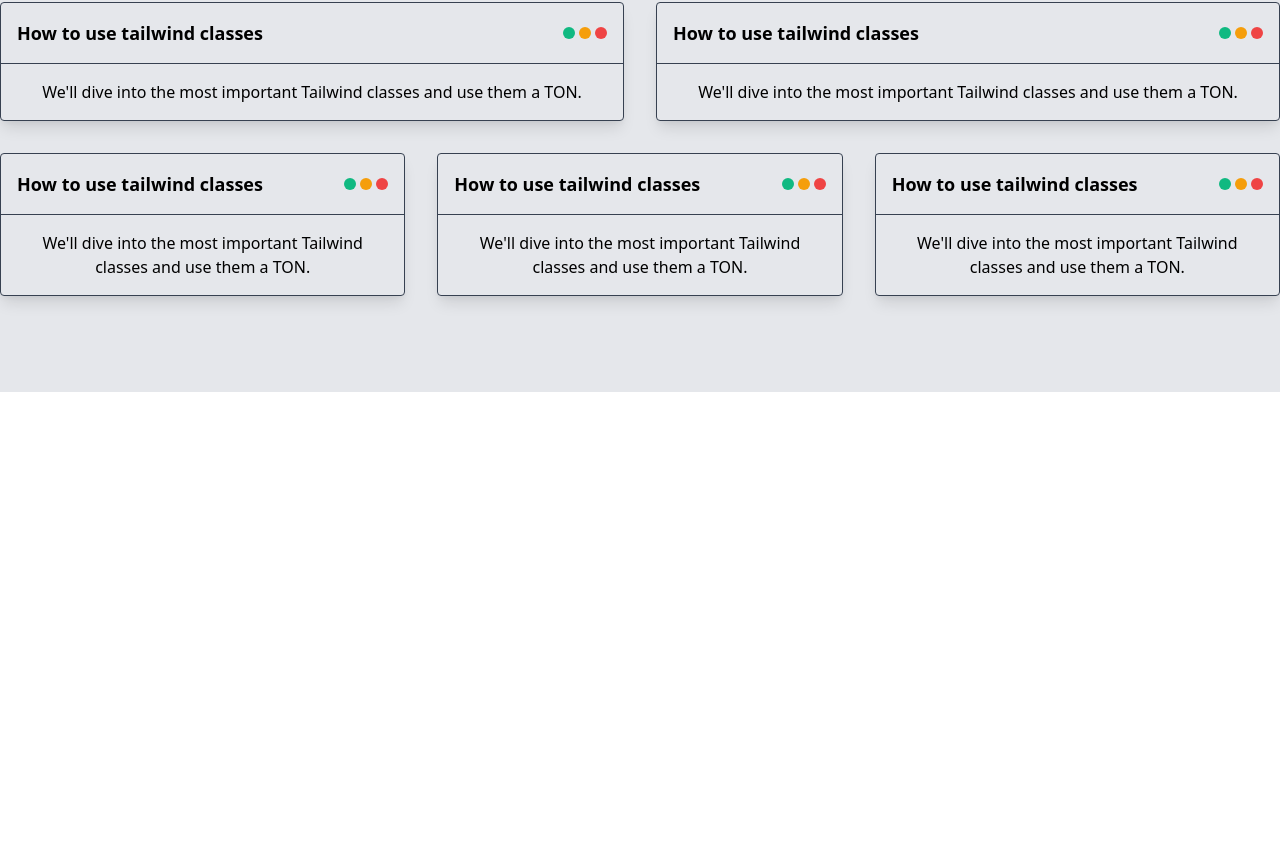
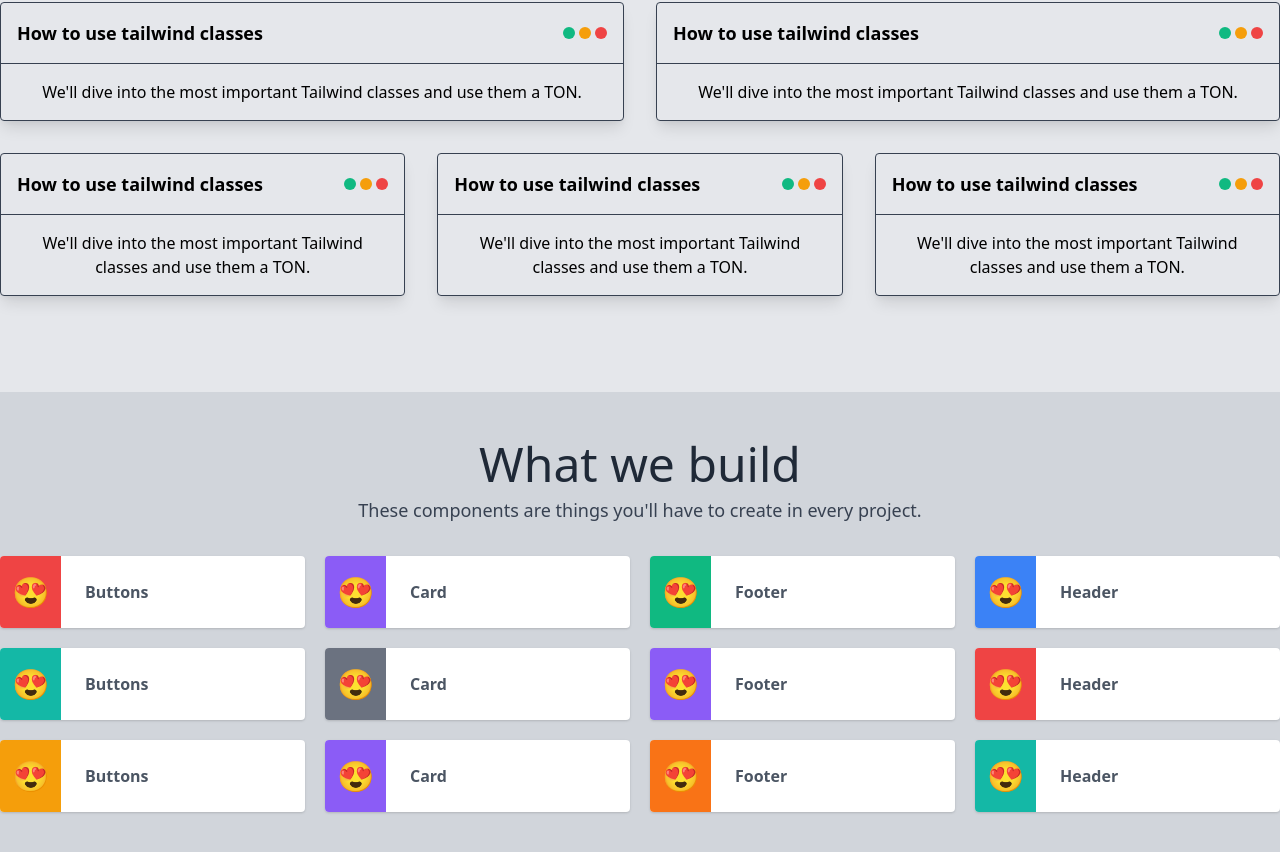
Before and after one commit to jiribeck/learning-better_dev_course, a React (Create React App) app: page /courseSite in a window 1280 px wide. Shown: the part 3069-3921 px from the top of the page. Before the commit the page ends 3461 px from the top, so only its background shows below. Built offline with nearby package versions, Linux system fonts and the light colour scheme.

Commit message:
build done!

```diff
--- /dev/null
+++ b/src/coursesite/components/build.js
@@ -0,0 +1,94 @@
+import React from 'react';
+
+export default function Build() {
+  return (
+    <div className="about">
+      <div className="pt-6 pb-24 bg-gray-300 lg:text-center lg:pt-12">
+        <div className="container px-6 mx-auto lg:px-0">
+          <div className="mb-8 space-y-2 text-center text-gray-800">
+            <h2 className="text-5xl">What we build</h2>
+            <p className="text-lg text-gray-700">
+              These components are things you'll have to create in every
+              project.
+            </p>
+          </div>
+
+          <div className="grid grid-cols-1 gap-5 lg:grid-cols-3 xl:grid-cols-4 md:grid-cols-2">
+            <div className="flex bg-white rounded shadow">
+              <div className="flex items-center justify-center w-1/5 p-4 text-3xl bg-red-500 rounded-l">
+                😍
+              </div>
+              <div className="p-6 font-semibold text-gray-600">Buttons</div>
+            </div>
+            <div className="flex bg-white rounded shadow">
+              <div className="flex items-center justify-center w-1/5 p-4 text-3xl bg-purple-500 rounded-l">
+                😍
+              </div>
+              <div className="p-6 font-semibold text-gray-600">Card</div>
+            </div>
+            <div className="flex bg-white rounded shadow">
+              <div className="flex items-center justify-center w-1/5 p-4 text-3xl bg-green-500 rounded-l">
+                😍
+              </div>
+              <div className="p-6 font-semibold text-gray-600">Footer</div>
+            </div>
+            <div className="flex bg-white rounded shadow">
+              <div className="flex items-center justify-center w-1/5 text-3xl bg-blue-500 rounded-l">
+                😍
+              </div>
+              <div className="p-6 font-semibold text-gray-600">Header</div>
+            </div>
+            <div className="flex bg-white rounded shadow">
+              <div className="flex items-center justify-center w-1/5 p-4 text-3xl bg-teal-500 rounded-l">
+                😍
+              </div>
+              <div className="p-6 font-semibold text-gray-600">Buttons</div>
+            </div>
+            <div className="flex bg-white rounded shadow">
+              <div className="flex items-center justify-center w-1/5 p-4 text-3xl bg-gray-500 rounded-l">
+                😍
+              </div>
+              <div className="p-6 font-semibold text-gray-600">Card</div>
+            </div>
+            <div className="flex bg-white rounded shadow">
+              <div className="flex items-center justify-center w-1/5 p-4 text-3xl bg-purple-500 rounded-l">
+                😍
+              </div>
+              <div className="p-6 font-semibold text-gray-600">Footer</div>
+            </div>
+            <div className="flex bg-white rounded shadow">
+              <div className="flex items-center justify-center w-1/5 text-3xl bg-red-500 rounded-l">
+                😍
+              </div>
+              <div className="p-6 font-semibold text-gray-600">Header</div>
+            </div>
+            <div className="flex bg-white rounded shadow">
+              <div className="flex items-center justify-center w-1/5 p-4 text-3xl bg-yellow-500 rounded-l">
+                😍
+              </div>
+              <div className="p-6 font-semibold text-gray-600">Buttons</div>
+            </div>
+            <div className="flex bg-white rounded shadow">
+              <div className="flex items-center justify-center w-1/5 p-4 text-3xl bg-purple-500 rounded-l">
+                😍
+              </div>
+              <div className="p-6 font-semibold text-gray-600">Card</div>
+            </div>
+            <div className="flex bg-white rounded shadow">
+              <div className="flex items-center justify-center w-1/5 p-4 text-3xl bg-orange-500 rounded-l">
+                😍
+              </div>
+              <div className="p-6 font-semibold text-gray-600">Footer</div>
+            </div>
+            <div className="flex bg-white rounded shadow">
+              <div className="flex items-center justify-center w-1/5 text-3xl bg-teal-500 rounded-l">
+                😍
+              </div>
+              <div className="p-6 font-semibold text-gray-600">Header</div>
+            </div>
+          </div>
+        </div>
+      </div>
+    </div>
+  );
+}
--- a/src/coursesite/index.js
+++ b/src/coursesite/index.js
@@ -6,6 +6,7 @@
 import Overview from './components/overview';
 import About from './components/about';
 import Learn from './components/learn';
+import Build from './components/build';
 
 export default function courseIndex() {
   return (
@@ -18,6 +19,7 @@
           <Overview />
           <About />
           <Learn />
+          <Build />
         </div>
       </div>
     </div>
```
